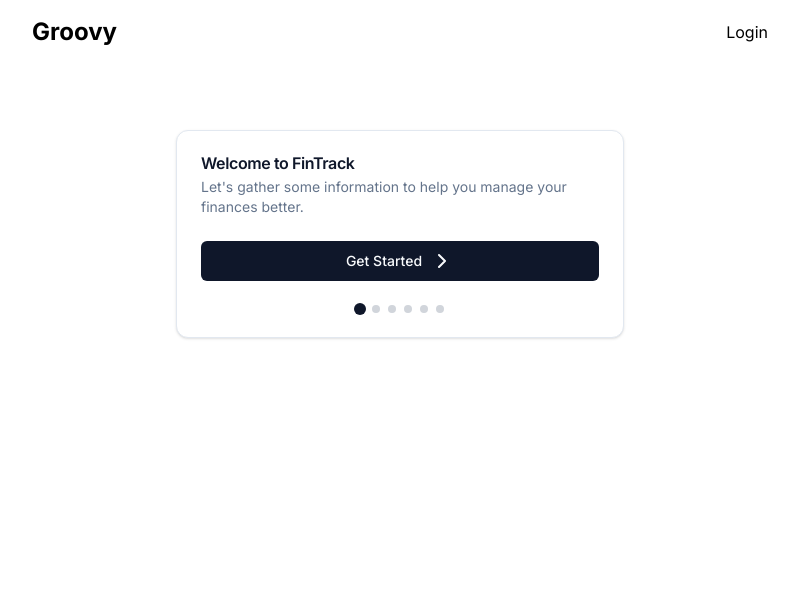
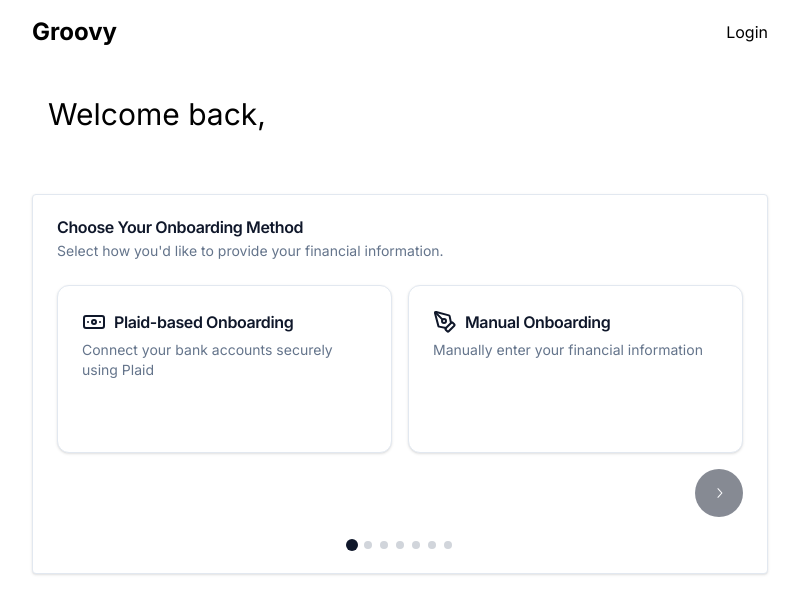
Before and after one commit to Sarthakischauhan/groovy, a Next.js app: page /onboard in a window 1280 px wide. Shown: the top 614 px of the page, without its empty margins (240-1039 px from the left). Built offline with nearby package versions, Linux system fonts and the light colour scheme; no server answers.

Commit message:
onboard component changes

```diff
--- a/app/onboard/onboard.tsx
+++ b/app/onboard/onboard.tsx
@@ -1,26 +1,50 @@
 "use client"
 import { useState } from 'react'
 import { motion, AnimatePresence } from 'framer-motion'
-import { ChevronRight, CheckCircle, DollarSign, Wallet } from 'lucide-react'
-import { Card, CardContent, CardDescription, CardFooter, CardHeader, CardTitle } from "../components/ui/Card";
+import { ChevronRight, CheckCircle, DollarSign, Wallet, BanknoteIcon as Bank, PenTool } from 'lucide-react'
+import { Card, CardContent, CardDescription, CardFooter, CardHeader, CardTitle } from "../components/ui/Card"
 import { Button } from "../components/ui/Button"
 import { Input } from "../components/ui/Input"
 import { Label } from "../components/ui/Label"
 import supabase from "utils/supabase"
 import { useSession } from "next-auth/react"
-import { useRouter } from "next/navigation";
+import { useRouter } from "next/navigation"
+import { SelectCard } from '@/components/ui/SelectCard'
+import { Option } from '@/components/ui/interfaces/SelectCardInterface'
+import Greeting from '@/components/Greeting'
 
 export default function OnBoarding() {
-  const router = useRouter();
+  const router = useRouter()
   const { data: session, status } = useSession()
   const [step, setStep] = useState(0)
+  const [onboardingMethod, setOnboardingMethod] = useState<string | null>(null)
   const [financialInfo, setFinancialInfo] = useState({
     netWorth: undefined,
     creditBalance: undefined,
     estimatedIncome: undefined,
     estimatedExpenses: undefined,
   })
+
+  const onboardingOptions = [
+    {
+      id: "plaid",
+      title: "Plaid-based Onboarding",
+      desc: "Connect your bank accounts securely using Plaid",
+      icon: <Bank className="w-6 h-6" />,
+    },
+    {
+      id: "manual",
+      title: "Manual Onboarding",
+      desc: "Manually enter your financial information",
+      icon: <PenTool className="w-6 h-6" />,
+    },
+  ]
+
   const steps = [
+    {
+      title: "Choose Your Onboarding Method",
+      description: "Select how you'd like to provide your financial information.",
+    },
     {
       title: "Welcome to FinTrack",
       description: "Let's gather some information to help you manage your finances better.",
@@ -55,8 +79,8 @@
     if (step < steps.length - 1) {
       setStep(step + 1)
     }
-    if ( step === steps.length - 2){
-      handleComplete();
+    if (step === steps.length - 2) {
+      handleComplete()
     }
   }
 
@@ -87,25 +111,39 @@
           estimated_expenses: financialInfo.estimatedExpenses,
           isOnboarded: true
         })
-        .eq("email", session?.user?.email);
+        .eq("email", session?.user?.email)
 
       if (error) {
-        console.error("Error updating user:", error);
-        return;
+        console.error("Error updating user:", error)
+        return
       }
       // Redirect to dashboard after successful update
-      if(session){
-        session.user.isOnboarded = true;
+      if (session) {
+        session.user.isOnboarded = true
       }
-      router.push("/");
+      router.push("/")
     } catch (error) {
-      console.error("Error in handleComplete:", error);
+      console.error("Error in handleComplete:", error)
     }
-  };
+  }
+
+  const handleOnboardingMethodSelect = (selectedId: string) => {
+    setOnboardingMethod(selectedId)
+    if (selectedId === "plaid") {
+      // Implement Plaid onboarding logic here
+      console.log("Plaid onboarding selected")
+      // For now, we'll just move to the final step
+      setStep(steps.length - 1)
+    } else {
+      // Move to the next step for manual onboarding
+      handleNextStep()
+    }
+  }
 
   return (
-    <div className="flex items-center justify-center align-center p-4">
-      <Card className="w-full max-w-md mt-[50px]">
+    <div className="flex flex-col text-left sm:w-9/10 md:w-3/5 mx-auto justify-center align-center p-4">
+      <Greeting name={session?.user?.name} />
+      <Card className="w-full mt-[30px] rounded-sm">
         <CardHeader>
           <CardTitle>{steps[step].title}</CardTitle>
           <CardDescription>{steps[step].description}</CardDescription>
@@ -120,6 +158,10 @@
               transition={{ duration: 0.3 }}
             >
               {step === 0 && (
+                <SelectCard options={onboardingOptions} onSelect={handleOnboardingMethodSelect} />
+              )}
+
+              {step === 1 && (
                 <Button
                   onClick={handleNextStep}
                   className="w-full"
@@ -129,7 +171,7 @@
                 </Button>
               )}
 
-              {step > 0 && step < steps.length - 1 && (
+              {step > 1 && step < steps.length - 1 && (
                 <form onSubmit={handleSubmit}>
                   <div className="space-y-4">
                     <Label htmlFor={steps[step].field}>{steps[step].description}</Label>
@@ -163,7 +205,7 @@
                     <CheckCircle className="w-16 h-16 text-green-500 mx-auto" />
                   </motion.div>
                   <div className="space-y-2">
-                    You are all set to proceed! Enjoy Groovy for all your expense tracking needs
+                    You are all set to proceed! Enjoy FinTrack for all your expense tracking needs
                   </div>
                   <Button onClick={handleComplete} className="w-full">
                     Go to Dashboard
```
